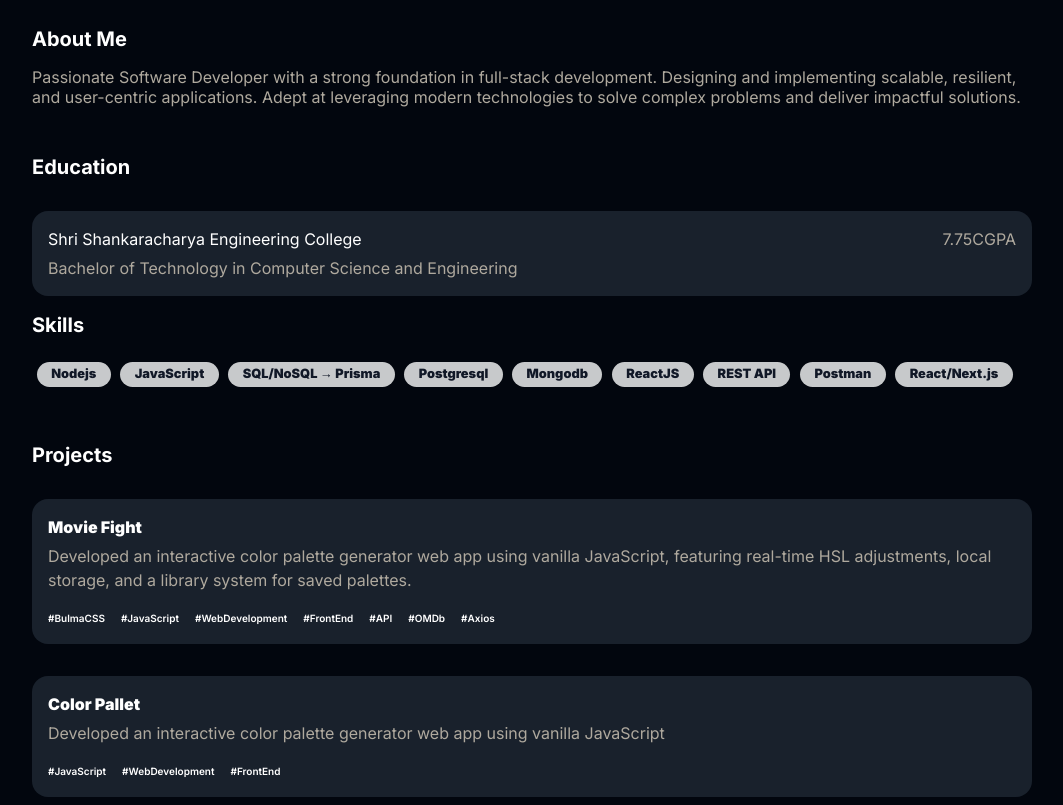
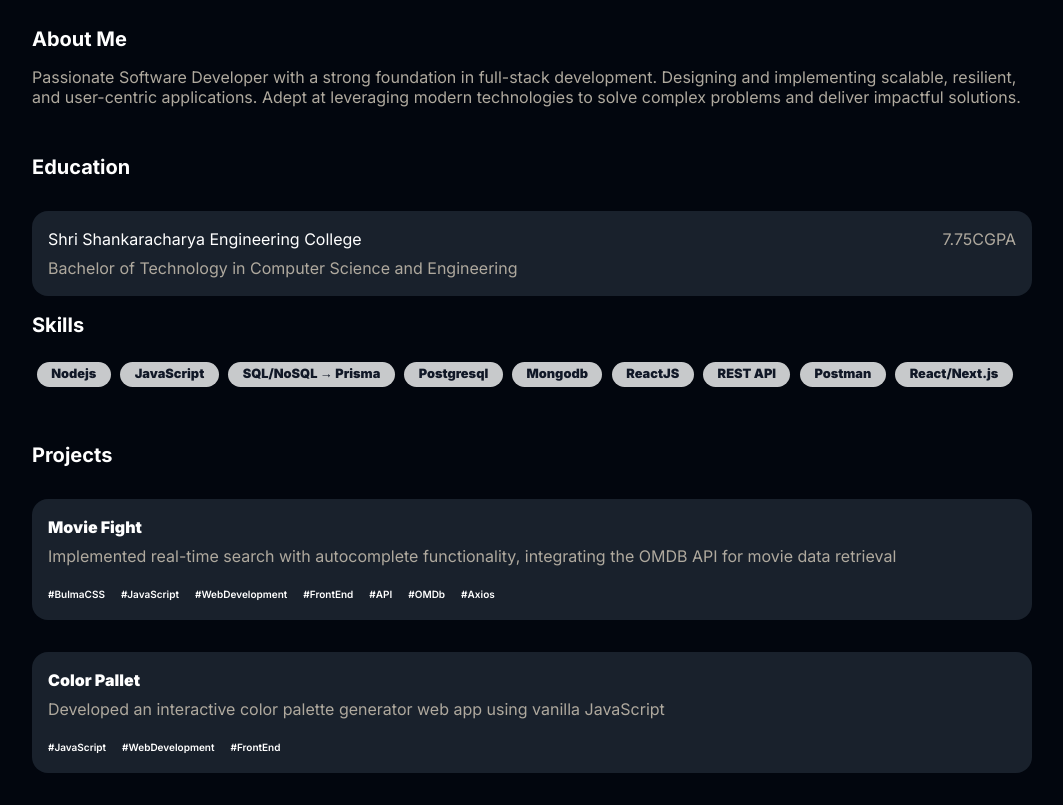
Before and after one commit to shivkumaryadav00/portfolio, a plain HTML site: page index.html in a window 1280 px wide. Shown: the part 289-1094 px from the top of the page, without its empty margins (108-1171 px from the left). After the commit the page ends 1070 px from the top, so only its background shows below. Drawn offline with Linux system fonts and the light colour scheme.

Commit message:
Update index.html

```diff
--- a/index.html
+++ b/index.html
@@ -132,9 +132,7 @@
 
             <div class="card-bottom">
               <div class="title-info text-muted">
-                Developed an interactive color palette generator web app using
-                vanilla JavaScript, featuring real-time HSL adjustments, local
-                storage, and a library system for saved palettes.
+                Implemented real-time search with autocomplete functionality, integrating the OMDB API for movie data retrieval
               </div>
             </div>
           </div>
```
